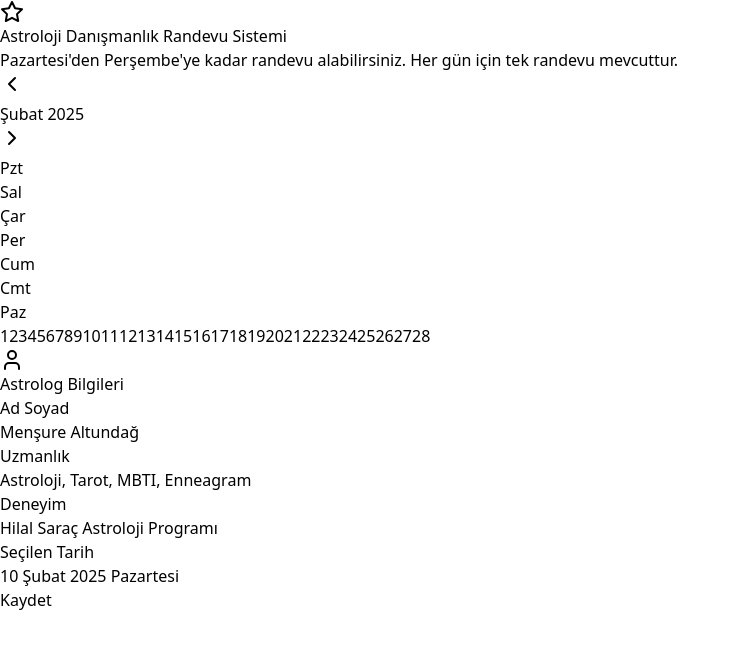
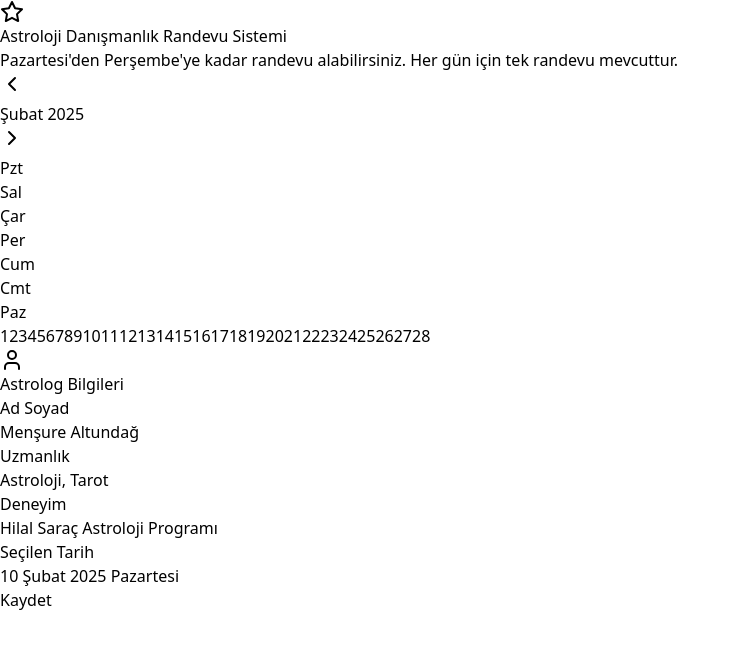
Before and after one commit to TAKHISSA/sb1-6hly6u5p, a React (Vite) app: page / in a window 1280 px wide. Both pictures are taken after a click on the button "10". Shown: the top 648 px of the page, without its empty margins (0-740 px from the left). Built offline with nearby package versions, Linux system fonts and the light colour scheme; no server answers; the database is empty.

Commit message:
Update AstrologerInfo.tsx

```diff
--- a/src/components/AstrologerInfo.tsx
+++ b/src/components/AstrologerInfo.tsx
@@ -26,7 +26,7 @@ export function AstrologerInfo({ selectedDate }: AstrologerInfoProps) {
         </div>
         <div>
           <h3 className="font-medium text-gray-700">Uzmanlık</h3>
-          <p className="text-gray-600">Astroloji, Tarot, MBTI, Enneagram</p>
+          <p className="text-gray-600">Astroloji, Tarot</p>
         </div>
         <div>
           <h3 className="font-medium text-gray-700">Deneyim</h3>
```
